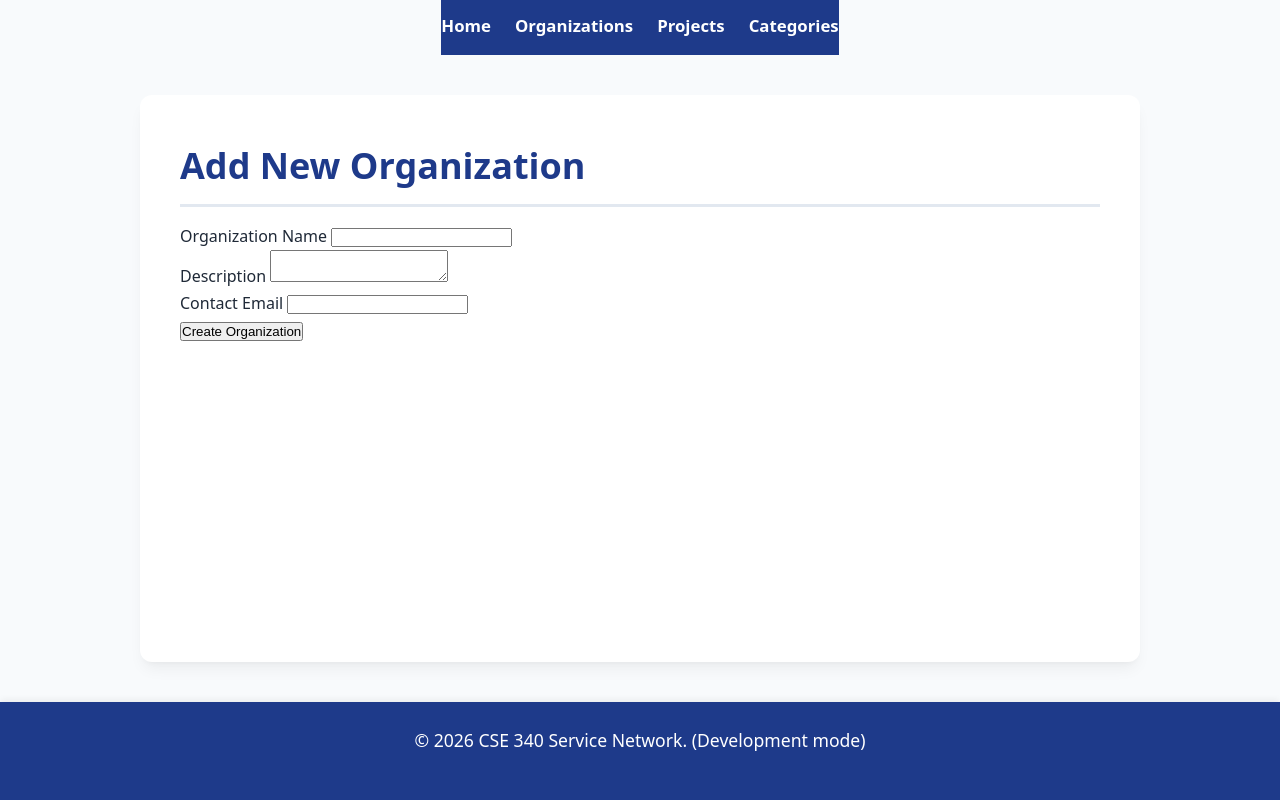
After one commit to robertbruzualpatino-oss/cse340, a Node server app: page /new-organization in a window 1280 px wide. The commit adds this page. Run offline with Node 20, Linux system fonts and the light colour scheme.

Commit message:
First W04 Learning Activity Completed

```diff
--- a/server.js
+++ b/server.js
@@ -12,6 +12,9 @@ const __filename = fileURLToPath(import.meta.url);
 const __dirname = path.dirname(__filename);
 
 const app = express();
+
+app.use(express.urlencoded({ extended: true }));
+app.use(express.json());
 
 app.use(express.static(path.join(__dirname, 'public')));
 
--- a/src/controllers/organizations.js
+++ b/src/controllers/organizations.js
@@ -1,4 +1,4 @@
-import { getAllOrganizations, getOrganizationDetails } from "../models/organizations.js";
+import { getAllOrganizations, getOrganizationDetails, createOrganization } from "../models/organizations.js";
 import { getProjectsByOrganizationId } from "../models/projects.js";
 
 const showOrganizationsPage = async (req, res) => {
@@ -16,4 +16,18 @@ const showOrganizationDetailsPage = async (req, res) => {
     res.render('organization', { title, organizationDetails, projects });
 };
 
-export { showOrganizationsPage, showOrganizationDetailsPage };
+const showNewOrganizationForm = async (req, res) => {
+    const title = 'Add New Organization';
+
+    res.render('new-organization', { title });
+};
+
+const processNewOrganizationForm = async (req, res) => {
+    const { name, description, contactEmail } = req.body;
+    const logoFilename = 'placeholder-logo.png';
+
+    const organizationId = await createOrganization(name, description, contactEmail, logoFilename);
+    res.redirect(`/organization/${organizationId}`);
+};
+
+export { showOrganizationsPage, showOrganizationDetailsPage, showNewOrganizationForm, processNewOrganizationForm };
--- a/src/routes.js
+++ b/src/routes.js
@@ -1,6 +1,6 @@
 import express from 'express';
 import { showHomePage } from './controllers/index.js';
-import { showOrganizationsPage, showOrganizationDetailsPage } from './controllers/organizations.js';
+import { showOrganizationsPage, showOrganizationDetailsPage, showNewOrganizationForm, processNewOrganizationForm } from './controllers/organizations.js';
 import { showProjectsPage, showProjectDetailsPage } from './controllers/projects.js';
 import { showCategoriesPage, showCategoryDetailsPage } from './controllers/categories.js';
 import { testErrorPage } from './controllers/errors.js';
@@ -10,6 +10,8 @@ const router = express.Router();
 router.get('/', showHomePage);
 router.get('/organizations', showOrganizationsPage);
 router.get('/organization/:id', showOrganizationDetailsPage);
+router.get('/new-organization', showNewOrganizationForm);
+router.post('/new-organization', processNewOrganizationForm);
 router.get('/projects', showProjectsPage);
 router.get('/project/:id', showProjectDetailsPage);
 router.get('/categories', showCategoriesPage);
--- /dev/null
+++ b/src/views/new-organization.ejs
@@ -0,0 +1,36 @@
+<%- include('partials/header') %>
+<main>
+    <h1><%= title %></h1>
+
+    <form action="/new-organization" method="POST">
+        <div class="form-group">
+            <label for="name">Organization Name</label>
+            <input
+                type="text"
+                id="name"
+                name="name"
+            />
+        </div>
+
+        <div class="form-group">
+            <label for="description">Description</label>
+            <textarea
+                id="description"
+                name="description"
+            ></textarea>
+        </div>
+
+        <div class="form-group">
+            <label for="contactEmail">Contact Email</label>
+            <input
+                type="text"
+                id="contactEmail"
+                name="contactEmail"
+            />
+        </div>
+
+        <button type="submit">Create Organization</button>
+    </form>
+
+</main>
+<%- include('partials/footer') %>
--- a/src/views/organizations.ejs
+++ b/src/views/organizations.ejs
@@ -16,5 +16,7 @@
              <p>No partner organizations available at this time.</p>
         <% } %>
     </ul>
+
+    <p><a href="/new-organization">Add a new organization</a></p>
 </main>
 <%- include('partials/footer') %>
```
Also changed, not shown: src/models/organizations.js (+22 -1 lines), public/images/placeholder-logo.png (added).
